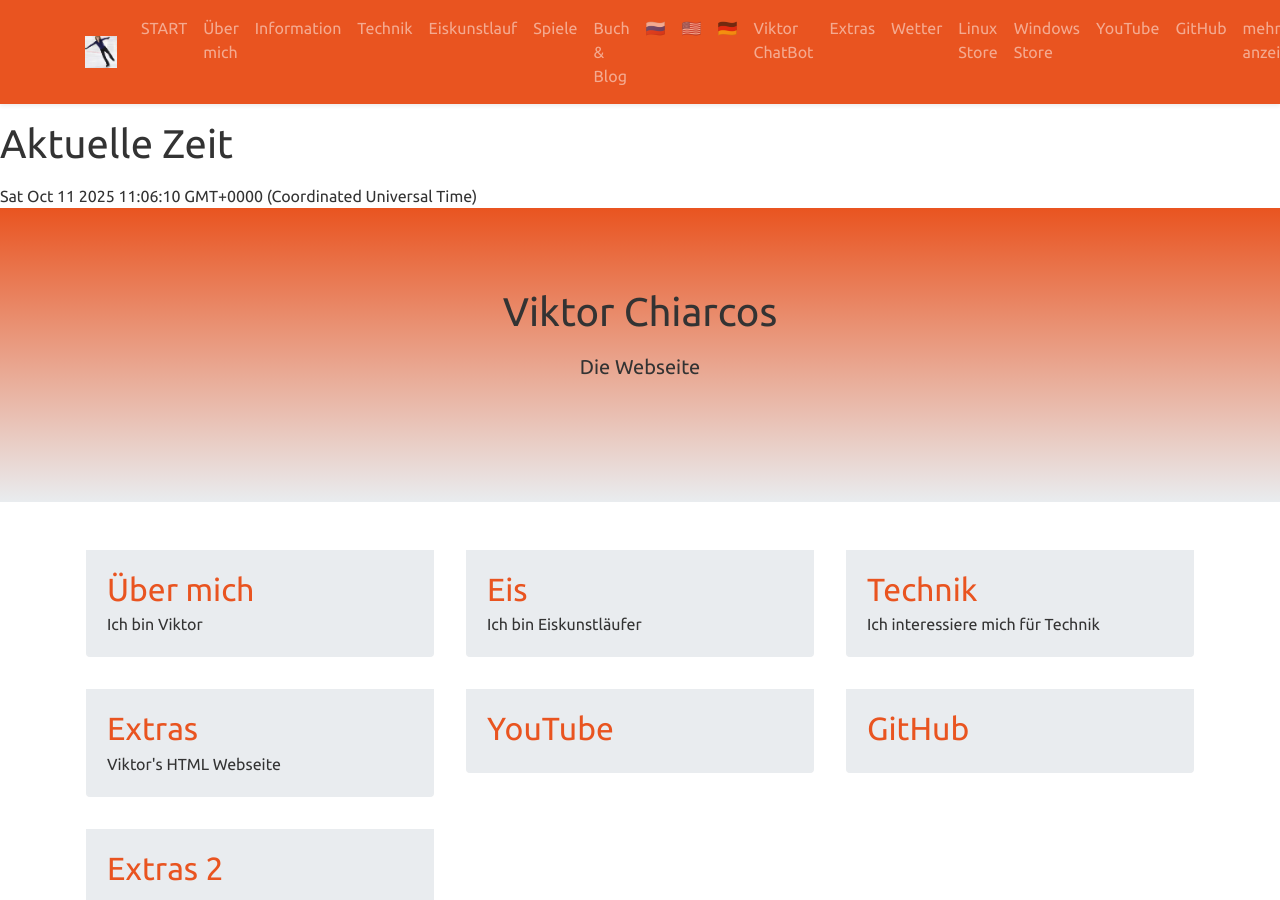
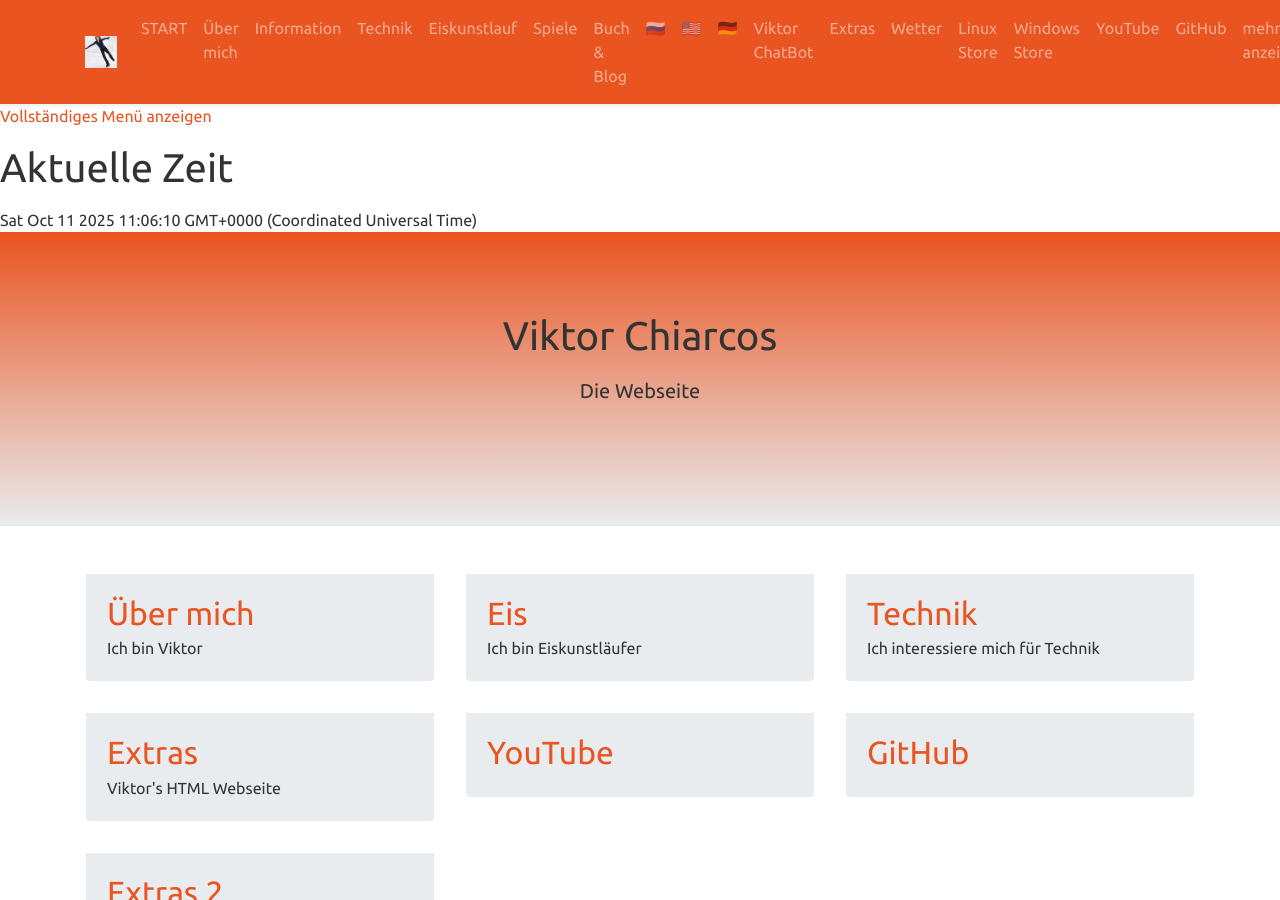
Before and after one commit to viktor-chiarcos/viktor-chiarcos.github.io, a Jekyll site: the page built from index.md, in a window 1280 px wide and 900 px high. Built offline with Jekyll 4.4.1, drawn with Linux system fonts in a browser that asks for light colours.

Commit message:
Update default.html

```diff
--- a/_layouts/default.html
+++ b/_layouts/default.html
@@ -27,6 +27,7 @@
     {% include header.html %}
     <!-- page content -->
     <main class="page-content" role="main">
+      <a href="/menu">Vollständiges Menü anzeigen</a>
       <h1>Aktuelle Zeit</h1>
 <main>
 		<time aria-current="date" id="zeit"></time>
```
